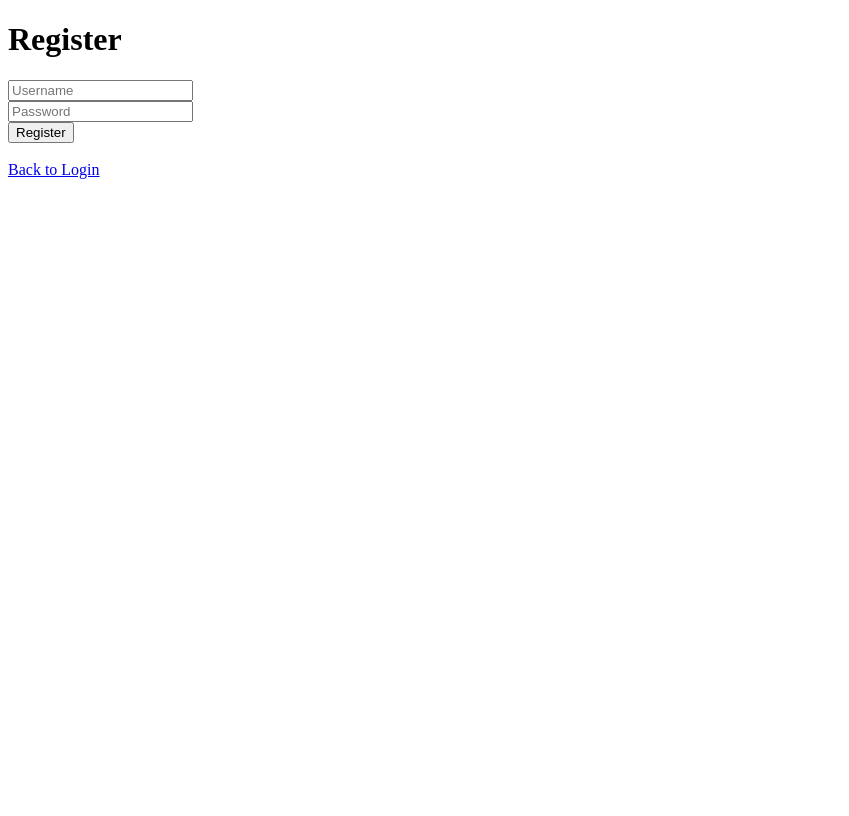
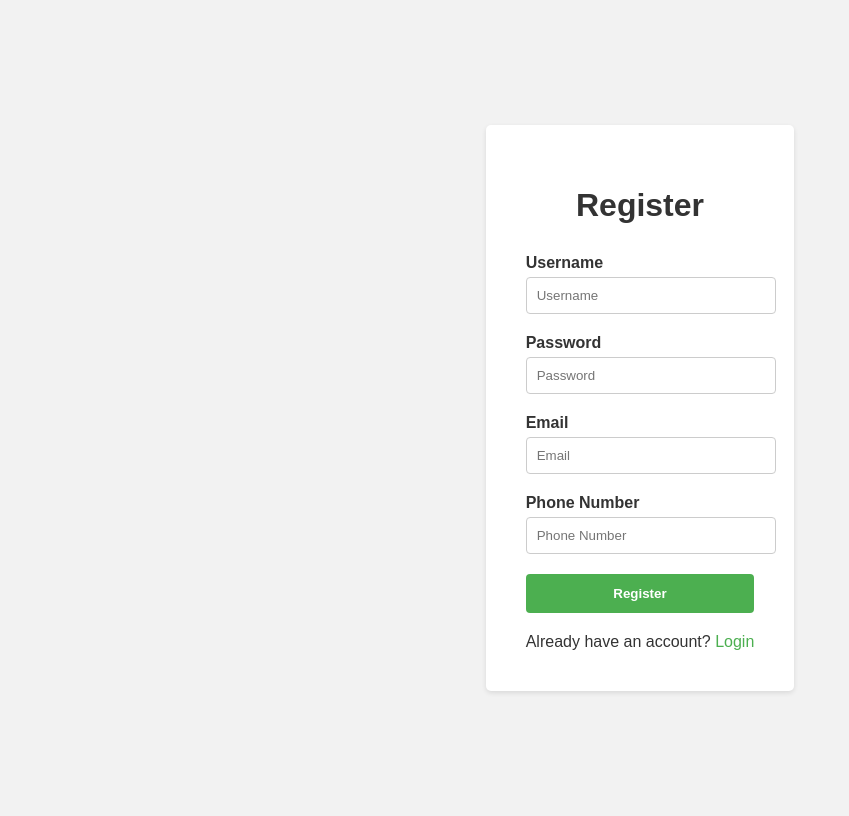
Before and after one commit to VarunCypherV/MyProjectManager, a Flask app: page /register in a window 1280 px wide. Shown: the whole page, without its empty margins (0-849 px from the left). Before the commit the page ends 179 px from the top, so only its background shows below. Run offline with Flask 3, Linux system fonts and the light colour scheme.

Commit message:
the login-register ui done

```diff
--- a/app.py
+++ b/app.py
@@ -168,8 +168,6 @@ def delete_project(project_id):
 
     return redirect(url_for('project', username=session['username']))
 
-
-
 @app.route('/project-details/<int:project_id>', methods=['GET'])
 def project_details(project_id):
     project = get_project_by_id(project_id)
@@ -183,19 +181,19 @@ def project_details(project_id):
         'collaborators': [{'collaborator_name': collaborator[2]} for collaborator in collaborators]
     })
 
-@app.route('/collaborator-details/<int:collaborator_id>', methods=['GET'])
-def collaborator_details(collaborator_id):
-    # Retrieve collaborator details from the database
-    # You can modify the query and code according to your database schema
-    # Here's an example assuming you have a table named 'collaborators' for collaborator details
 
+
+
+
+
+
+@app.route('/collaborator-details/<int:emp_id>', methods=['GET'])
+def collaborator_details(emp_id):
     cur = mysql.cursor()
-    query = "SELECT * FROM collaborators WHERE id = %s"
-    cur.execute(query, (collaborator_id,))
+    query = "SELECT * FROM collaborators WHERE emp_id = %s"
+    cur.execute(query, (emp_id,))
     collaborator = cur.fetchone()
     cur.close()
-
-    # Create a response object containing collaborator details
     collaborator_details = {
         'name': collaborator[0],
         'worked_projects': collaborator[1],  # Number of worked projects
@@ -206,6 +204,26 @@ def collaborator_details(collaborator_id):
 
     return jsonify(collaborator_details)
 
+# @app.route('/collaborator-details/<int:collaborator_id>', methods=['GET'])
+# def collaborator_details(collaborator_id):
+#     cur = mysql.cursor()
+#     query = "SELECT * FROM collaborators WHERE id = %s"
+#     cur.execute(query, (collaborator_id,))
+#     collaborator = cur.fetchone()
+#     cur.close()
+#     collaborator_details = {
+#         'name': collaborator[0],
+#         'worked_projects': collaborator[1],  # Number of worked projects
+#         'current_projects': collaborator[2],  # Number of current projects
+#         'age': collaborator[3],  # Age
+#         'emp_id': collaborator[4]  # Employee ID
+#     }
+#     return jsonify(collaborator_details)
+# Add this route at the end of the Flask app
+@app.route('/logout')
+def logout():
+    session.pop('username', None)
+    return redirect(url_for('login'))
 
 if __name__ == '__main__':
     app.run(debug=True)
--- a/templates/project.html
+++ b/templates/project.html
@@ -186,7 +186,7 @@
 </head>
 <body>
     <h1>Welcome, {{ username }}!</h1>
-
+    <a href="{{ url_for('logout') }}" class="logout-button">Logout</a>
     <h2>Projects</h2>
 
     <div class="kanban-board">
@@ -250,7 +250,8 @@
     <div class="project-details">
         <div class="column">
             <h2>Collaborators</h2>
-            <ul id="collaborators" onclick="showCollaboratorDetails(collaboratorId)"></ul>
+            <ul id="collaborators" onclick="showCollaboratorDetails(this.id)">
+            </ul>
         </div>
         <div class="column">
             <h2>Project Details</h2>
--- a/templates/register.html
+++ b/templates/register.html
@@ -2,15 +2,103 @@
 <html>
 <head>
     <title>Register</title>
+    <style>
+        body {
+            font-family: Arial, sans-serif;
+            background-color: #f2f2f2;
+            display: flex;
+            justify-content: center;
+            align-items: center;
+            height: 100vh;
+        }
+
+        .container {
+            max-width: 400px;
+            padding: 40px;
+            background-color: #ffffff;
+            border-radius: 5px;
+            box-shadow: 0 2px 5px rgba(0, 0, 0, 0.1);
+        }
+
+        h1 {
+            text-align: center;
+            margin-bottom: 30px;
+            color: #333333;
+        }
+
+        .form-group {
+            margin-bottom: 20px;
+        }
+
+        .form-group label {
+            display: block;
+            font-weight: bold;
+            margin-bottom: 5px;
+            color: #333333;
+        }
+
+        .form-group input {
+            width: 100%;
+            padding: 10px;
+            border: 1px solid #cccccc;
+            border-radius: 4px;
+        }
+
+        .form-group button {
+            display: block;
+            width: 100%;
+            padding: 12px;
+            background-color: #4CAF50;
+            color: #ffffff;
+            border: none;
+            border-radius: 4px;
+            cursor: pointer;
+            font-weight: bold;
+        }
+
+        .form-group button:hover {
+            background-color: #45a049;
+        }
+
+        .login-link {
+            text-align: center;
+            margin-top: 20px;
+            color: #333333;
+        }
+
+        .login-link a {
+            color: #4CAF50;
+            text-decoration: none;
+        }
+    </style>
 </head>
 <body>
-    <h1>Register</h1>
-    <form action="/register" method="POST">
-        <input type="text" name="username" placeholder="Username" required><br>
-        <input type="password" name="password" placeholder="Password" required><br>
-        <button type="submit">Register</button>
-    </form>
-    <br>
-    <a href="/login">Back to Login</a>
+    <div class="container">
+        <h1>Register</h1>
+        <form action="/register" method="POST">
+            <div class="form-group">
+                <label for="username">Username</label>
+                <input type="text" id="username" name="username" placeholder="Username" required>
+            </div>
+            <div class="form-group">
+                <label for="password">Password</label>
+                <input type="password" id="password" name="password" placeholder="Password" required>
+            </div>
+            <div class="form-group">
+                <label for="email">Email</label>
+                <input type="email" id="email" name="email" placeholder="Email" required>
+            </div>
+            <div class="form-group">
+                <label for="phone">Phone Number</label>
+                <input type="tel" id="phone" name="phone" placeholder="Phone Number" required>
+            </div>
+            <div class="form-group">
+                <button type="submit">Register</button>
+            </div>
+        </form>
+        <div class="login-link">
+            Already have an account? <a href="/login">Login</a>
+        </div>
+    </div>
 </body>
 </html>
```
Also changed, not shown: templates/login.html (+88 -11 lines).
